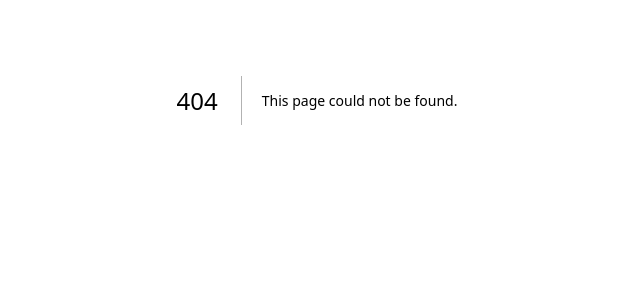
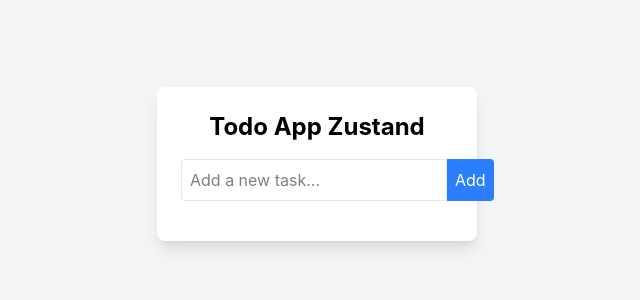
Before and after one commit to taiweituan/next-state-library-compaison, a Next.js app: page /todo-z in a window 1280 px wide. Before the commit this address had no page. Shown: the part 300-600 px from the top of the page, without its empty margins (323-963 px from the left). Built offline with nearby package versions, Linux system fonts and the light colour scheme.

Commit message:
initial commit

```diff
--- a/app/page.tsx
+++ b/app/page.tsx
@@ -1,6 +1,5 @@
 import { Metadata } from "next"
 import { Button } from "components/Button/Button"
-
 import { LP_GRID_ITEMS } from "lp-items"
 
 export const metadata: Metadata = {
@@ -34,6 +33,9 @@ export default function Web() {
               Experience rapid UI development, AI-powered code reviews, and an extensive suite of tools for a smooth and
               enjoyable development process.
             </p>
+            <Button className="mr-3" href={"/todo"}>
+              To Do Page
+            </Button>
             <Button href="https://github.com/Blazity/next-enterprise" className="mr-3">
               Get started
             </Button>
--- /dev/null
+++ b/app/todo-z/layout.tsx
@@ -0,0 +1,15 @@
+export default function TodoLayout({ children }: { children: React.ReactNode }) {
+  return (
+    <html lang="en">
+      <body>
+        {/* Layout UI */}
+        {/* Place children where you want to render a page or nested layout */}
+        <main>
+          <section className="bg-white dark:bg-gray-900">
+            <div className="mx-auto grid max-w-(--breakpoint-xl) px-4 py-8 text-center lg:py-16">{children}</div>
+          </section>
+        </main>
+      </body>
+    </html>
+  )
+}
--- /dev/null
+++ b/app/todo-z/page.tsx
@@ -0,0 +1,80 @@
+"use client"
+
+import { useRef } from "react"
+import { create } from "zustand"
+
+interface Todo {
+  id: number
+  text: string
+  completed: boolean
+}
+
+interface TodoState {
+  todos: Todo[]
+  addTodo: (text: string) => void
+  toggleTodo: (id: number) => void
+  deleteTodo: (id: number) => void
+}
+
+const useTodoStore = create<TodoState>((set) => ({
+  todos: [],
+  addTodo: (text: string) =>
+    set((state) => ({
+      todos: [...state.todos, { id: Date.now(), text, completed: false }],
+    })),
+  toggleTodo: (id: number) =>
+    set((state) => ({
+      todos: state.todos.map((todo) => (todo.id === id ? { ...todo, completed: !todo.completed } : todo)),
+    })),
+  deleteTodo: (id: number) => set((state) => ({ todos: state.todos.filter((todo) => todo.id !== id) })),
+}))
+
+export default function Page() {
+  const inputRef = useRef<HTMLInputElement>(null)
+  const { todos, addTodo } = useTodoStore()
+
+  const handleAddTodo = () => {
+    if (inputRef.current && inputRef.current.value.trim()) {
+      addTodo(inputRef.current!.value)
+      inputRef.current!.value = ""
+    }
+  }
+
+  return (
+    <div className="flex min-h-screen items-center justify-center bg-gray-100">
+      <div className="w-80 rounded-lg bg-white p-6 shadow-lg">
+        <h1 className="mb-4 text-center text-2xl font-bold">Todo App Zustand</h1>
+        <div className="mb-4 flex">
+          <input type="text" ref={inputRef} className="flex-1 rounded-l border p-2" placeholder="Add a new task..." />
+          <button onClick={handleAddTodo} className="rounded-r bg-blue-500 p-2 text-white hover:bg-blue-600">
+            Add
+          </button>
+        </div>
+        <TodoList todos={todos} />
+      </div>
+    </div>
+  )
+}
+
+const TodoList: React.FC<{ todos: Todo[] }> = ({ todos }) => {
+  const { toggleTodo, deleteTodo } = useTodoStore()
+  return (
+    <ul>
+      {todos.map((todo) => (
+        <li
+          key={todo.id}
+          className={`flex items-center justify-between border-b p-2 ${
+            todo.completed ? "text-gray-400 line-through" : ""
+          }`}
+        >
+          <span onClick={() => toggleTodo(todo.id)} className="cursor-pointer">
+            {todo.text}
+          </span>
+          <button onClick={() => deleteTodo(todo.id)} className="text-red-500 hover:text-red-700">
+            ❌
+          </button>
+        </li>
+      ))}
+    </ul>
+  )
+}
--- /dev/null
+++ b/app/todo/layout.tsx
@@ -0,0 +1,15 @@
+export default function TodoLayout({ children }: { children: React.ReactNode }) {
+  return (
+    <html lang="en">
+      <body>
+        {/* Layout UI */}
+        {/* Place children where you want to render a page or nested layout */}
+        <main>
+          <section className="bg-white dark:bg-gray-900">
+            <div className="mx-auto grid max-w-(--breakpoint-xl) px-4 py-8 text-center lg:py-16">{children}</div>
+          </section>
+        </main>
+      </body>
+    </html>
+  )
+}
--- /dev/null
+++ b/app/todo/page.tsx
@@ -0,0 +1,72 @@
+"use client"
+
+import { useRef, useState } from "react"
+
+interface Todo {
+  text: string
+  completed: boolean
+}
+
+export default function Page() {
+  const [todos, setTodos] = useState<Todo[]>([])
+  const inputRef = useRef<HTMLInputElement>(null)
+
+  const addTodo = () => {
+    const inputValue = inputRef.current?.value.trim();
+    if (inputValue) {
+      setTodos([...todos, { text: inputValue, completed: false }]);
+      if (inputRef.current) inputRef.current.value = '';
+    }
+  };
+
+  const toggleTodo = (index: number) => {
+    const newTodos = todos.map((todo, i) => (i === index ? { ...todo, completed: !todo.completed } : todo))
+    setTodos(newTodos)
+  }
+
+  const deleteTodo = (index: number) => {
+    setTodos(todos.filter((_, i) => i !== index))
+  }
+
+  return (
+    <div className="flex min-h-screen items-center justify-center bg-gray-100">
+      <div className="w-80 rounded-lg bg-white p-6 shadow-lg">
+        <h1 className="mb-4 text-2xl font-bold">Todo App</h1>
+        <div className="mb-4 flex">
+          <input type="text" ref={inputRef} className="flex-1 rounded-l border p-2" placeholder="Add a new task..." />
+          <button onClick={addTodo} className="rounded-r bg-blue-500 p-2 text-white hover:bg-blue-600">
+            Add
+          </button>
+        </div>
+        <TodoList todos={todos} toggleTodo={toggleTodo} deleteTodo={deleteTodo} />
+      </div>
+    </div>
+  )
+}
+
+type TodoListProps = {
+  todos: Todo[]
+  toggleTodo: (index: number) => void
+  deleteTodo: (index: number) => void
+}
+const TodoList = ({ todos, toggleTodo, deleteTodo }: TodoListProps) => {
+  return (
+    <ul>
+      {todos.map((todo, index) => (
+        <li
+          key={index}
+          className={`flex items-center justify-between border-b p-2 ${
+            todo.completed ? "text-gray-400 line-through" : ""
+          }`}
+        >
+          <span onClick={() => toggleTodo(index)} className="cursor-pointer">
+            {todo.text}
+          </span>
+          <button onClick={() => deleteTodo(index)} className="text-red-500 hover:text-red-700">
+            ❌
+          </button>
+        </li>
+      ))}
+    </ul>
+  )
+}
--- a/package.json
+++ b/package.json
@@ -52,7 +52,8 @@
     "react": "^19.0.0",
     "react-dom": "^19.0.0",
     "tailwind-merge": "^2.3.0",
-    "zod": "^3.23.8"
+    "zod": "^3.23.8",
+    "zustand": "^5.0.3"
   },
   "devDependencies": {
     "@babel/core": "^7.23.3",
```
Also changed, not shown: 2 other files (tests, documents, lock files or other folders).
